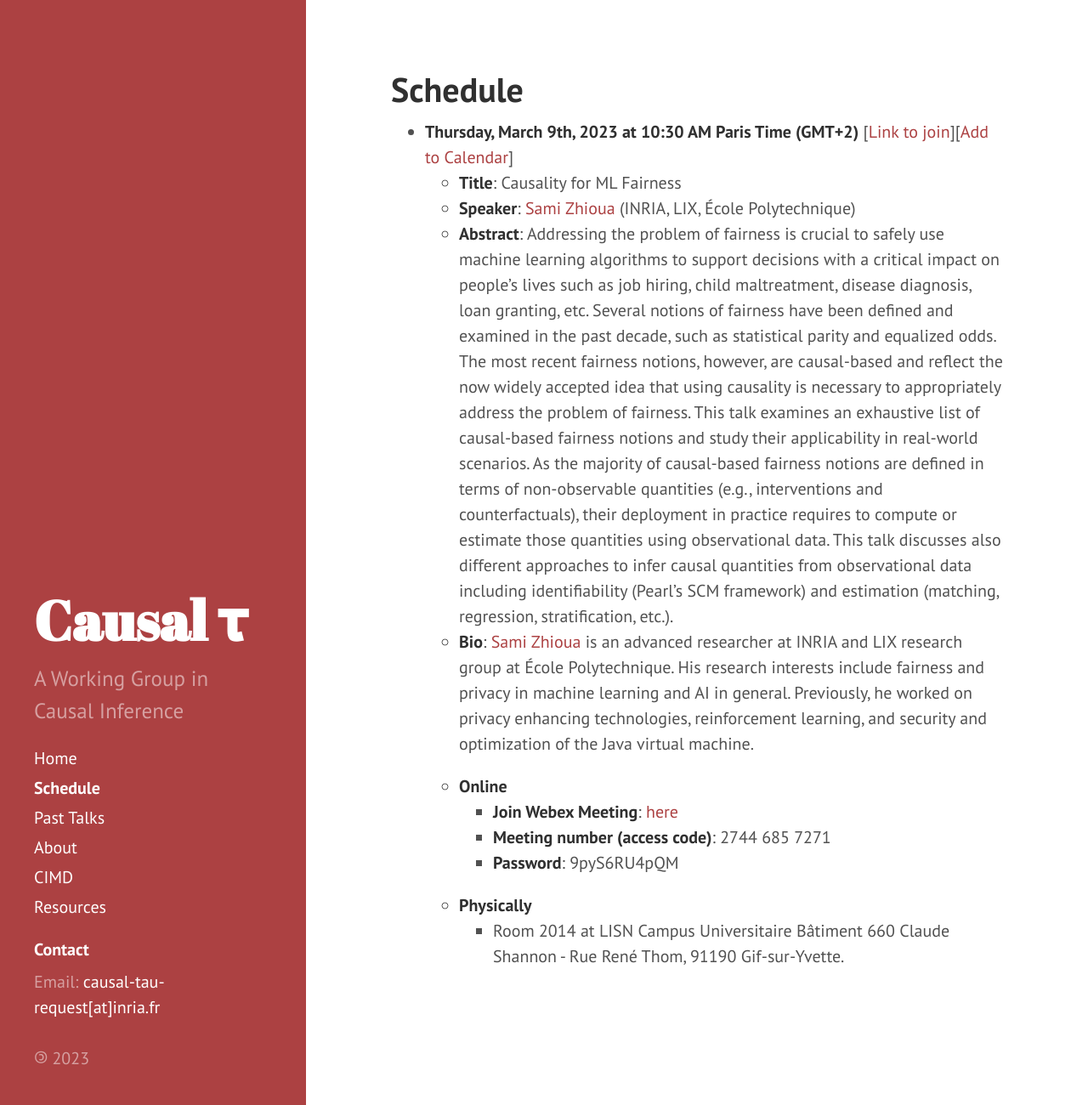
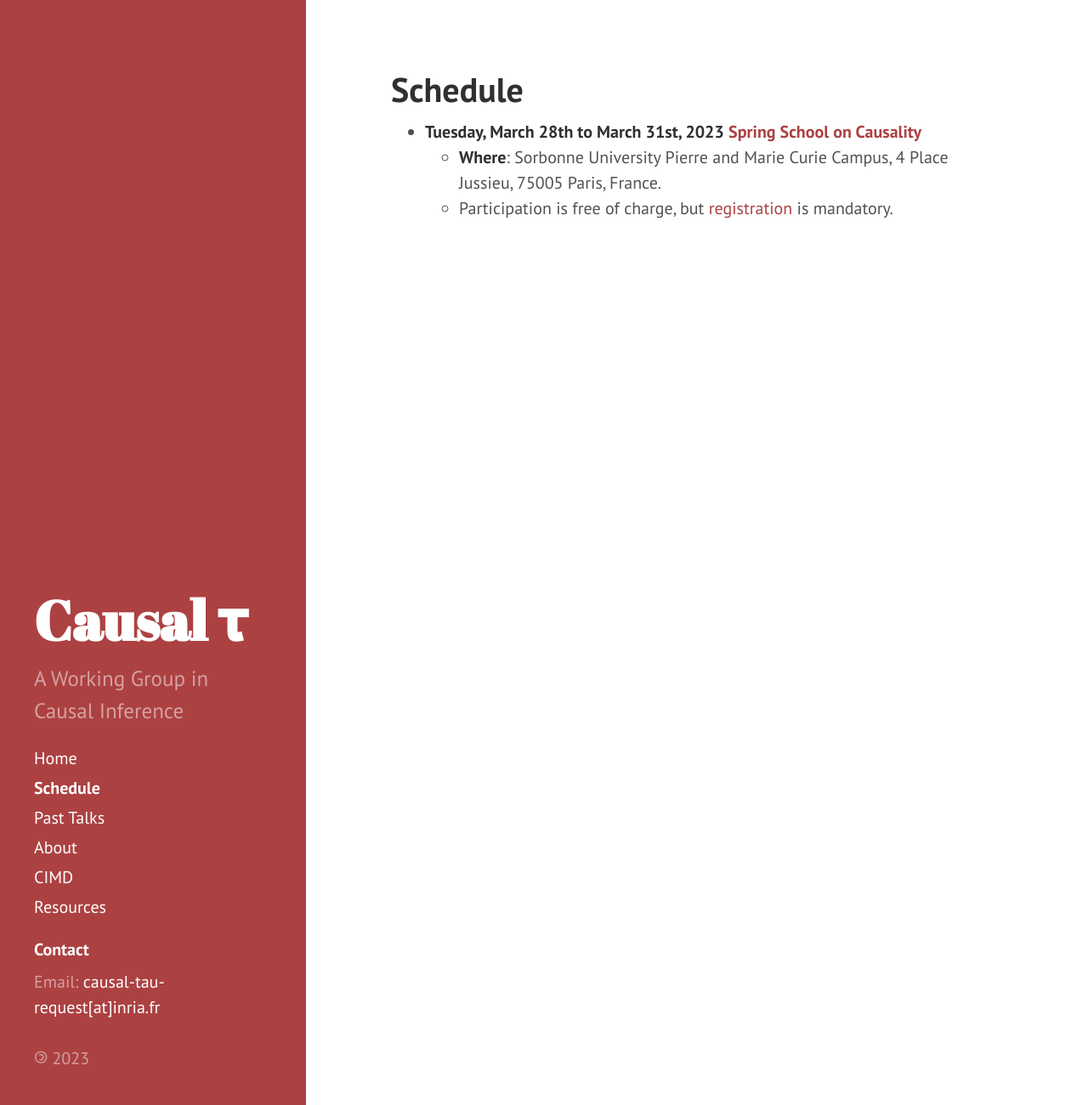
Before and after one commit to CausalTau/causaltau.github.io, a Jekyll site: the page built from schedule.md, in a window 1280 px wide and 1300 px high. Shown: the whole window at 85% size. Built offline with Jekyll 4.4.1, drawn with Linux system fonts in a browser that asks for light colours; nearby versions of some CDN libraries.

```diff
--- a/schedule.md
+++ b/schedule.md
@@ -6,15 +6,6 @@
 
 <!-- ## Upcoming Seminar Presentations -->
 
-* **Thursday, March 9th, 2023 at 10:30 AM Paris Time (GMT+2)** [[Link to join](https://inria.webex.com/inria-en/j.php?MTID=mb0a1b91531f6bab0d3a8d4c470cf0e6d)][[Add to Calendar](/files/Zhioua.ics)]
-  - **Title**: Causality for ML Fairness
-  - **Speaker**: [Sami Zhioua](http://www.lix.polytechnique.fr/Labo/Sami.ZHIOUA/) (INRIA, LIX, École Polytechnique)
-  - **Abstract**: Addressing the problem of fairness is crucial to safely use machine learning algorithms to support decisions with a critical impact on people's lives such as job hiring, child maltreatment, disease diagnosis, loan granting, etc. Several notions of fairness have been defined and examined in the past decade, such as statistical parity and equalized odds. The most recent fairness notions, however, are causal-based and reflect the now widely accepted idea that using causality is necessary to appropriately address the problem of fairness. This talk examines an exhaustive list of causal-based fairness notions and study their applicability in real-world scenarios. As the majority of causal-based fairness notions are defined in terms of non-observable quantities (e.g., interventions and counterfactuals), their deployment in practice requires to compute or estimate those quantities using observational data. This talk discusses also different approaches to infer causal quantities from observational data including identifiability (Pearl's SCM framework) and estimation (matching, regression, stratification, etc.).
-  - **Bio**: [Sami Zhioua](http://www.lix.polytechnique.fr/Labo/Sami.ZHIOUA/) is an advanced researcher at INRIA and LIX research group at École Polytechnique. His research interests include fairness and privacy in machine learning and AI in general. Previously, he worked on privacy enhancing technologies, reinforcement learning, and security and optimization of the Java virtual machine.
-
-  * **Online**
-    - **Join Webex Meeting**: [here](https://inria.webex.com/inria-en/j.php?MTID=mb0a1b91531f6bab0d3a8d4c470cf0e6d)
-    - **Meeting number (access code)**: 2744 685 7271
-    - **Password**: 9pyS6RU4pQM
-  * **Physically**
-    - Room 2014 at LISN Campus Universitaire Bâtiment 660 Claude Shannon - Rue René Thom, 91190 Gif-sur-Yvette.
+* **Tuesday, March 28th to March 31st, 2023** [**Spring School on Causality**](https://quarter-on-causality.github.io/school)
+    - **Where**: Sorbonne University Pierre and Marie Curie Campus, 4 Place Jussieu, 75005 Paris, France.
+    - Participation is free of charge, but [registration](https://forms.gle/GGf12kqDyVDy5u9p7) is mandatory.
```
Also changed, not shown: past.md (+3 -0 lines), 1 other file.
